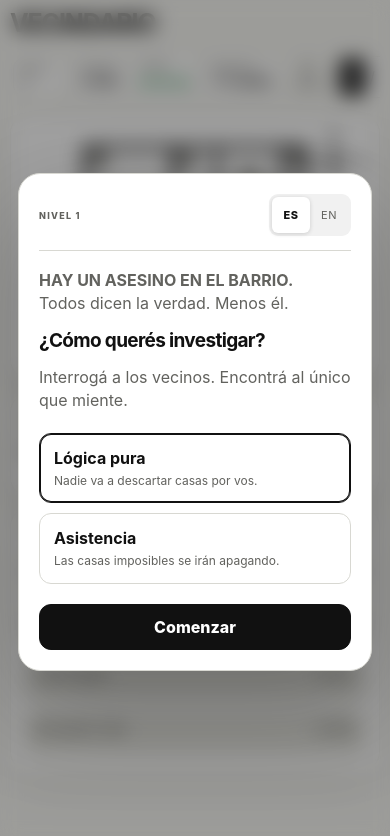
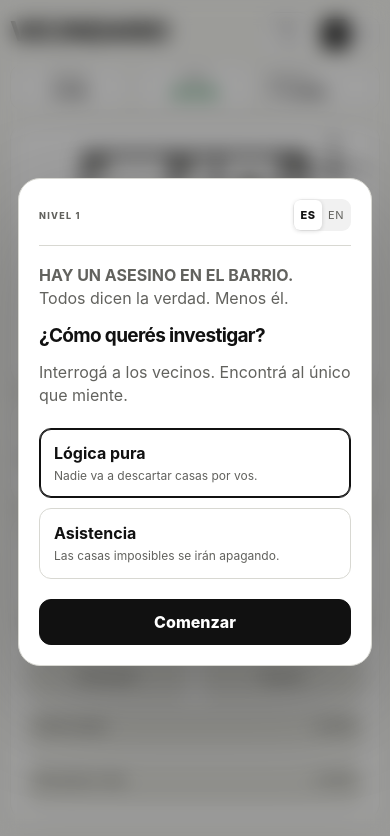
Before and after one commit to GermanGomezBonellii/Vecindario, a plain HTML site: page index.html in a window 390 px wide. Drawn offline with Linux system fonts and the light colour scheme.

Commit message:
Actualizacion de VECINDARIO

```diff
--- a/css/styles.css
+++ b/css/styles.css
@@ -306,6 +306,11 @@ button:focus-visible, [tabindex]:focus-visible { outline: 3px solid var(--focus)
 .brand-wrap { display: flex; align-items: baseline; gap: 12px; min-width: 0; }
 .seed-label { color: var(--muted); font-size: 11px; letter-spacing: .08em; text-transform: uppercase; max-width: 180px; overflow: hidden; text-overflow: ellipsis; white-space: nowrap; }
 .statusbar { display: flex; align-items: center; gap: 8px; flex-wrap: wrap; justify-content: flex-end; }
+/* En desktop el envoltorio se disuelve: PUNTOS, VIDAS y AMBIENTE siguen siendo
+   hijos directos de la barra y el layout de escritorio no cambia. */
+.status-stats { display: contents; }
+/* El disparador del panel solo existe en mobile; en desktop manda el de la barra. */
+.logic-toggle.logic-toggle-panel { display: none; }
 .status-item { min-width: 74px; padding: 8px 10px; border: 1px solid var(--border); border-radius: 12px; background: color-mix(in srgb, var(--surface) 82%, transparent); color: var(--ink); text-align: left; }
 .theme-toggle { cursor: pointer; transition: transform 120ms ease, background var(--transition), border-color var(--transition); }
 .theme-toggle:not(:disabled):active { transform: scale(.97); }
@@ -484,14 +489,18 @@ button:focus-visible, [tabindex]:focus-visible { outline: 3px solid var(--focus)
 }
 
 @media (max-width: 520px) {
-  .topbar { margin-bottom: 10px; }
-  .brand { font-size: 25px; }
-  .statusbar { gap: 5px; }
-  .status-item { min-width: 54px; }
+  .topbar { margin-bottom: 10px; gap: 6px; }
   .status-kicker { font-size: 7px; }
   .icon-button { width: 36px; height: 36px; }
-  .logic-toggle { min-width: 38px; padding: 8px; justify-content:center; }
-  .logic-toggle .logic-caption { display:block; }
+  .status-stats { gap: 5px; }
+  .status-stats > .status-item { padding: 7px 4px; min-height: 44px; }
+  .status-level { padding: 6px 8px; }
+  .status-level strong { font-size: 13px; }
+  #livesValue { gap: 3px; font-size: 13px; }
+  /* El selector de idioma se achica antes que empujar la fila fuera de pantalla. */
+  .language-switch { padding: 1px; gap: 0; }
+  .language-switch > span { display: none; }
+  .language-switch button { min-width: 28px; min-height: 30px; padding: 4px 5px; font-size: 11px; }
   .mode-options { grid-template-columns: 1fr; }
   .modal-actions.stacked-mobile { flex-direction: column-reverse; }
   .modal-actions.stacked-mobile button { width: 100%; }
@@ -525,12 +534,77 @@ button:not(:disabled):hover { box-shadow: inset 0 0 0 1px var(--focus); }
 button:disabled { background: var(--disabled-bg) !important; color: var(--disabled-text) !important; border-color: var(--border) !important; opacity: 1 !important; cursor: not-allowed; }
 @media (prefers-reduced-motion: reduce) { .app, .app *, body { transition: none !important; } .sea-foam { animation: none !important; } }
 
-/* A single scrolling control rail; only the brand sits above it on mobile. */
+/* Cabecera mobile: dos filas que siempre entran en el ancho visible, sin scroll
+   horizontal. Fila 1: título + NIVEL + idioma. Fila 2: PUNTOS, VIDAS y AMBIENTE en
+   tres columnas iguales. LÓGICA se va al panel, que es donde corresponde. */
 @media (max-width: 880px) {
-  .topbar { flex-direction: column; flex-wrap: nowrap; align-items: stretch; gap: 10px; }
-  .statusbar { width: 100%; max-width: 100%; min-width: 0; flex-wrap: nowrap; justify-content: flex-start; overflow-x: auto; overscroll-behavior-x: contain; scrollbar-width: thin; scrollbar-color: var(--border) transparent; padding: 4px 3px 6px; }
-  .statusbar > * { flex: 0 0 auto; white-space: nowrap; }
-  .statusbar::-webkit-scrollbar { height: 3px; }
-  .statusbar::-webkit-scrollbar-thumb { background: var(--border); border-radius: 3px; }
-  .statusbar .logic-toggle { padding: 4px 6px; min-width: 44px; }
+  .topbar {
+    display: grid;
+    grid-template-columns: minmax(0, 1fr) auto auto;
+    grid-template-areas: "brand level lang" "stats stats stats";
+    align-items: center;
+    gap: 8px;
+    margin-bottom: 12px;
+  }
+  .brand-wrap { grid-area: brand; min-width: 0; }
+  .brand { font-size: clamp(21px, 7vw, 34px); }
+  /* La barra se disuelve para que sus bloques se ubiquen en la grilla del header. */
+  .statusbar { display: contents; }
+  .status-level { grid-area: level; }
+  .language-switch { grid-area: lang; }
+  .statusbar > .logic-toggle { display: none; }
+
+  .status-stats {
+    grid-area: stats;
+    display: grid;
+    grid-template-columns: repeat(3, minmax(0, 1fr));
+    gap: 6px;
+    min-width: 0;
+  }
+  /* Misma altura para los tres, sin importar el largo del contenido. */
+  .status-stats > .status-item {
+    min-width: 0;
+    display: flex;
+    flex-direction: column;
+    justify-content: center;
+    gap: 3px;
+    padding: 8px 6px;
+    text-align: center;
+    min-height: 46px;
+  }
+  /* El nombre del ambiente es el texto más largo: se aprieta antes de partirse. */
+  .status-stats .time-status strong { letter-spacing: 0; font-size: clamp(9px, 2.75vw, 12px); }
+  .status-stats .status-item strong {
+    font-size: clamp(10px, 3.1vw, 13px);
+    line-height: 1.15;
+    letter-spacing: .02em;
+    overflow-wrap: anywhere;
+  }
+  .status-level {
+    display: flex;
+    flex-direction: column;
+    justify-content: center;
+    gap: 2px;
+    min-width: 0;
+    padding: 7px 10px;
+    text-align: center;
+  }
+  .status-level strong { font-size: 14px; }
+  #livesValue { justify-content: center; gap: 4px; }
+
+  .logic-toggle.logic-toggle-panel {
+    display: inline-flex;
+    flex-direction: row;
+    align-items: center;
+    gap: 6px;
+    align-self: flex-start;
+    margin-top: 10px;
+    min-height: 34px;
+    min-width: 0;
+    padding: 5px 10px;
+    border-color: var(--border);
+    font-size: 10px;
+  }
+  .logic-toggle-panel .logic-symbol { font-size: 15px; }
+  .logic-toggle-panel .logic-caption { font-size: 9px; letter-spacing: .08em; }
 }
--- a/index.html
+++ b/index.html
@@ -24,11 +24,13 @@
         <span class="seed-label" id="seedLabel" hidden></span>
       </div>
       <div class="statusbar" data-copy-aria="aria.status">
-        <div class="status-item"><span class="status-kicker" data-copy="labels.level"></span><strong id="levelValue">1</strong></div>
-        <div class="status-item"><span class="status-kicker" data-copy="labels.points"></span><strong id="scoreValue">0</strong></div>
-        <div class="status-item"><span class="status-kicker" data-copy="labels.lives"></span><strong id="livesValue">● ● ●</strong></div>
-        <button class="status-item time-status theme-toggle" id="timeStatus" type="button" data-copy-aria="aria.night"><span class="status-kicker" data-copy="labels.environment"></span><strong id="timeValue">☼ CLARO</strong></button>
-        <button id="logicToggle" class="logic-toggle" type="button" aria-expanded="false" aria-controls="debugPanel" data-copy-aria="aria.logic"><span class="logic-symbol" aria-hidden="true">∑</span><span class="logic-caption" data-copy="labels.logic"></span></button>
+        <div class="status-item status-level"><span class="status-kicker" data-copy="labels.level"></span><strong id="levelValue">1</strong></div>
+        <div class="status-stats">
+          <div class="status-item"><span class="status-kicker" data-copy="labels.points"></span><strong id="scoreValue">0</strong></div>
+          <div class="status-item"><span class="status-kicker" data-copy="labels.lives"></span><strong id="livesValue">● ● ●</strong></div>
+          <button class="status-item time-status theme-toggle" id="timeStatus" type="button" data-copy-aria="aria.night"><span class="status-kicker" data-copy="labels.environment"></span><strong id="timeValue">☼ CLARO</strong></button>
+        </div>
+        <button id="logicToggle" class="logic-toggle" type="button" data-logic-toggle aria-expanded="false" aria-controls="debugPanel" data-copy-aria="aria.logic"><span class="logic-symbol" aria-hidden="true">∑</span><span class="logic-caption" data-copy="labels.logic"></span></button>
         <div class="language-switch" role="group" data-copy-aria="aria.language">
           <button type="button" data-language="es" data-copy-aria="aria.es" aria-pressed="true">ES</button>
           <span aria-hidden="true">/</span>
@@ -69,6 +71,7 @@
             <span class="eyebrow" data-copy="labels.selected"></span>
             <span id="selectedState" class="selected-state" data-copy="labels.none"></span>
           </div>
+          <button id="logicTogglePanel" class="logic-toggle logic-toggle-panel" type="button" data-logic-toggle aria-expanded="false" aria-controls="debugPanel" data-copy-aria="aria.logic"><span class="logic-symbol" aria-hidden="true">∑</span><span class="logic-caption" data-copy="labels.logic"></span></button>
           <div class="action-grid">
             <button id="interrogateBtn" class="action primary" type="button" disabled data-copy="actions.interrogate"></button>
             <button id="suspectBtn" class="action" type="button" disabled data-copy="actions.suspect"></button>
```
Also changed, not shown: js/ui.js (+7 -3 lines), js/app.bundle.js.
